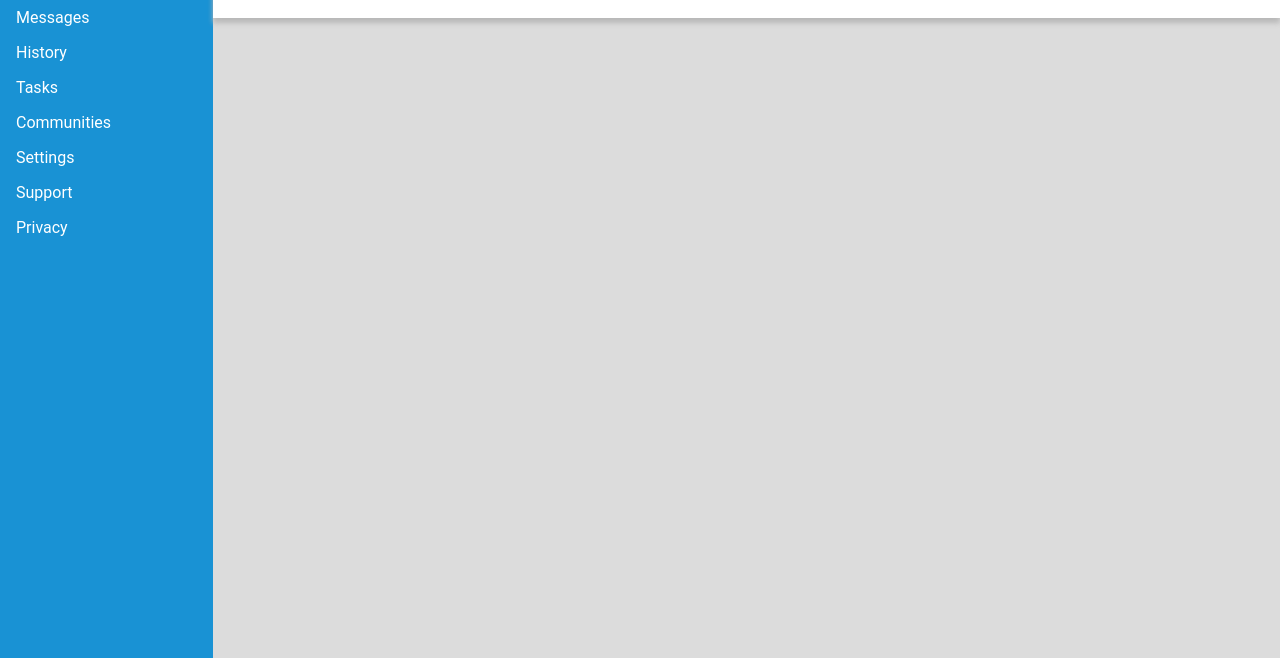
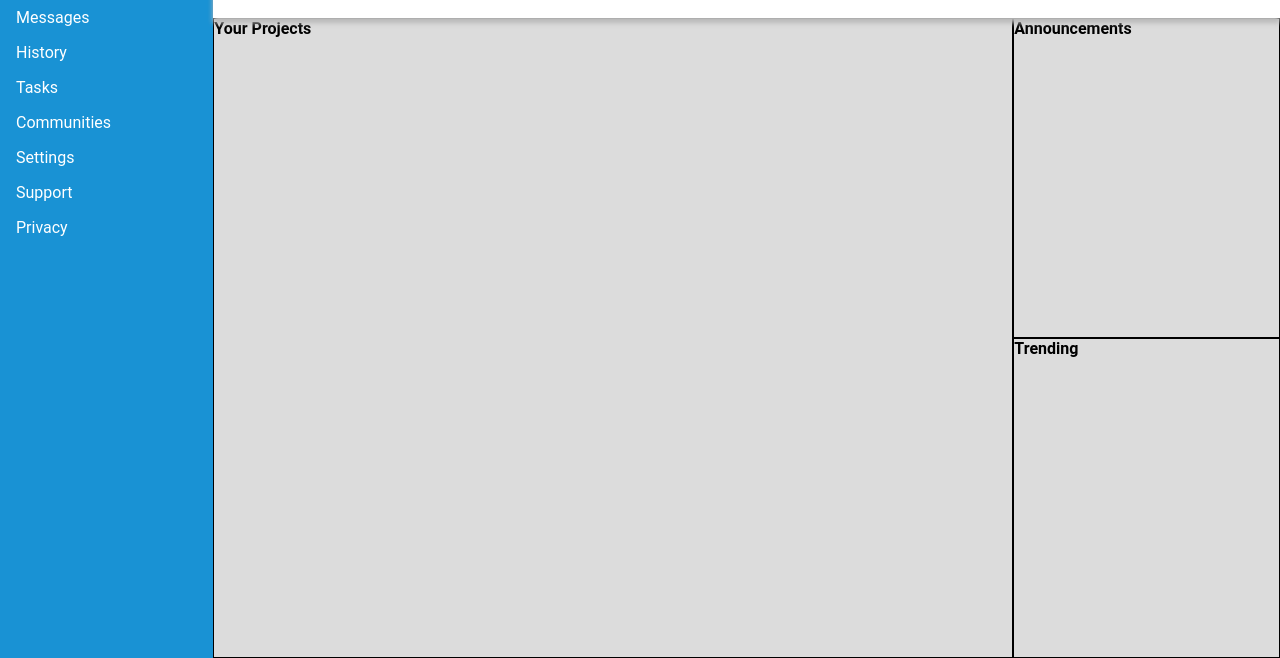
Before and after one commit to keyfeula/admin-dashboard, a plain HTML site: page index.html in a window 1280 px wide. Shown: the part 142-800 px from the top of the page. Drawn offline with Linux system fonts and the light colour scheme.

Commit message:
Start basic structure of main content section
Add grid for overall content structure and sub grids for the individual sections of the content grid

```diff
--- a/index.html
+++ b/index.html
@@ -53,7 +53,17 @@
                     </div>
                 </div>
             </div>
-            <div class="main-content"></div>
+            <div class="main-content">
+                <div class="projects">
+                    <h4>Your Projects</h4>
+                </div>
+                <div class="announcements">
+                    <h4>Announcements</h4>
+                </div>
+                <div class="trending">
+                    <h4>Trending</h4>
+                </div>
+            </div>
         </div>
     </body>
 </html>
--- a/style.css
+++ b/style.css
@@ -107,5 +107,16 @@ a {
 }
 
 .main-content {
+    display: grid;
+    grid-template-columns: 3fr 1fr;
+    grid-template-rows: 1fr 1fr;
     background: var(--gray);
 }
+
+.main-content div {
+    border: 1px solid black;
+}
+
+.main-content .projects {
+    grid-row: 1 / -1;
+}
```
